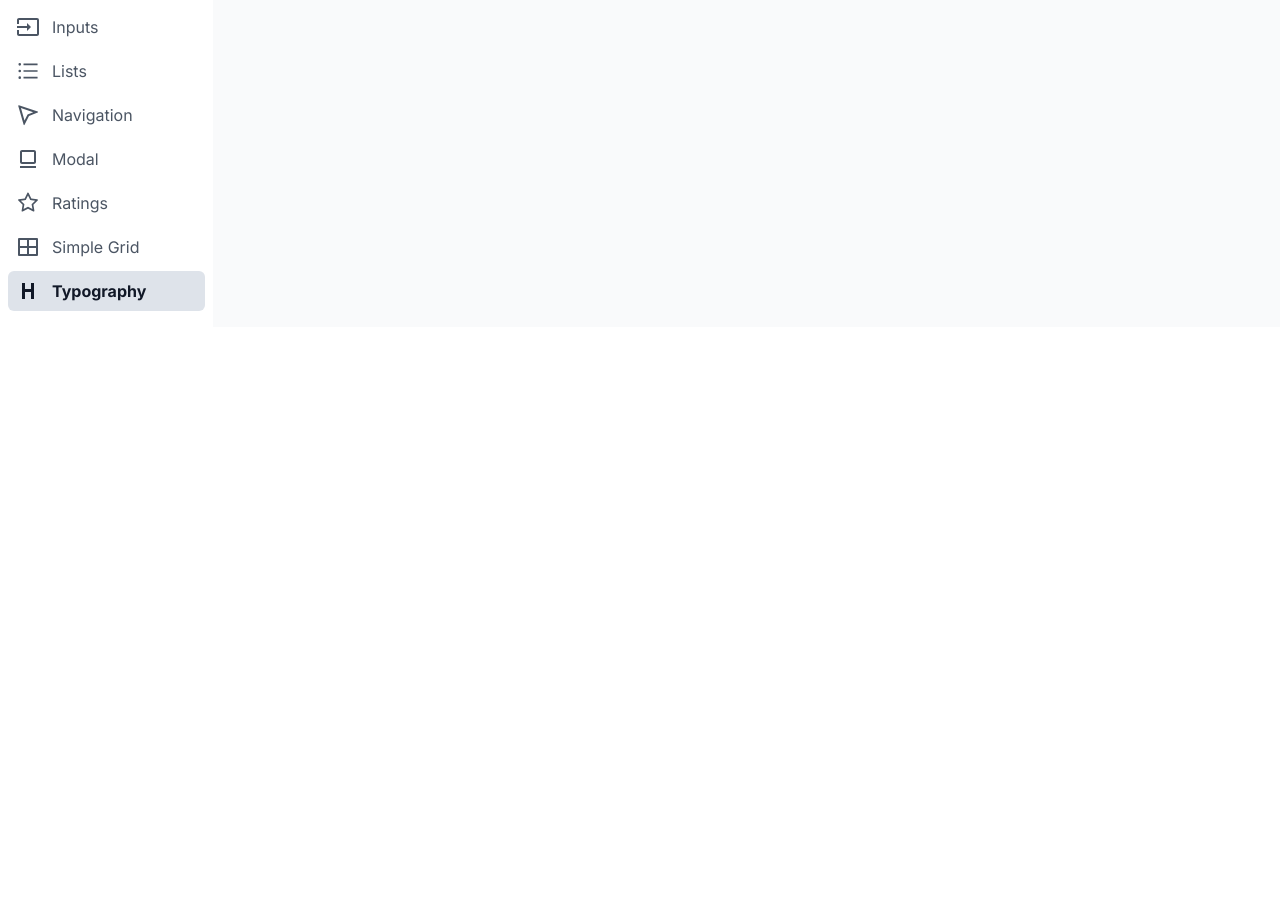
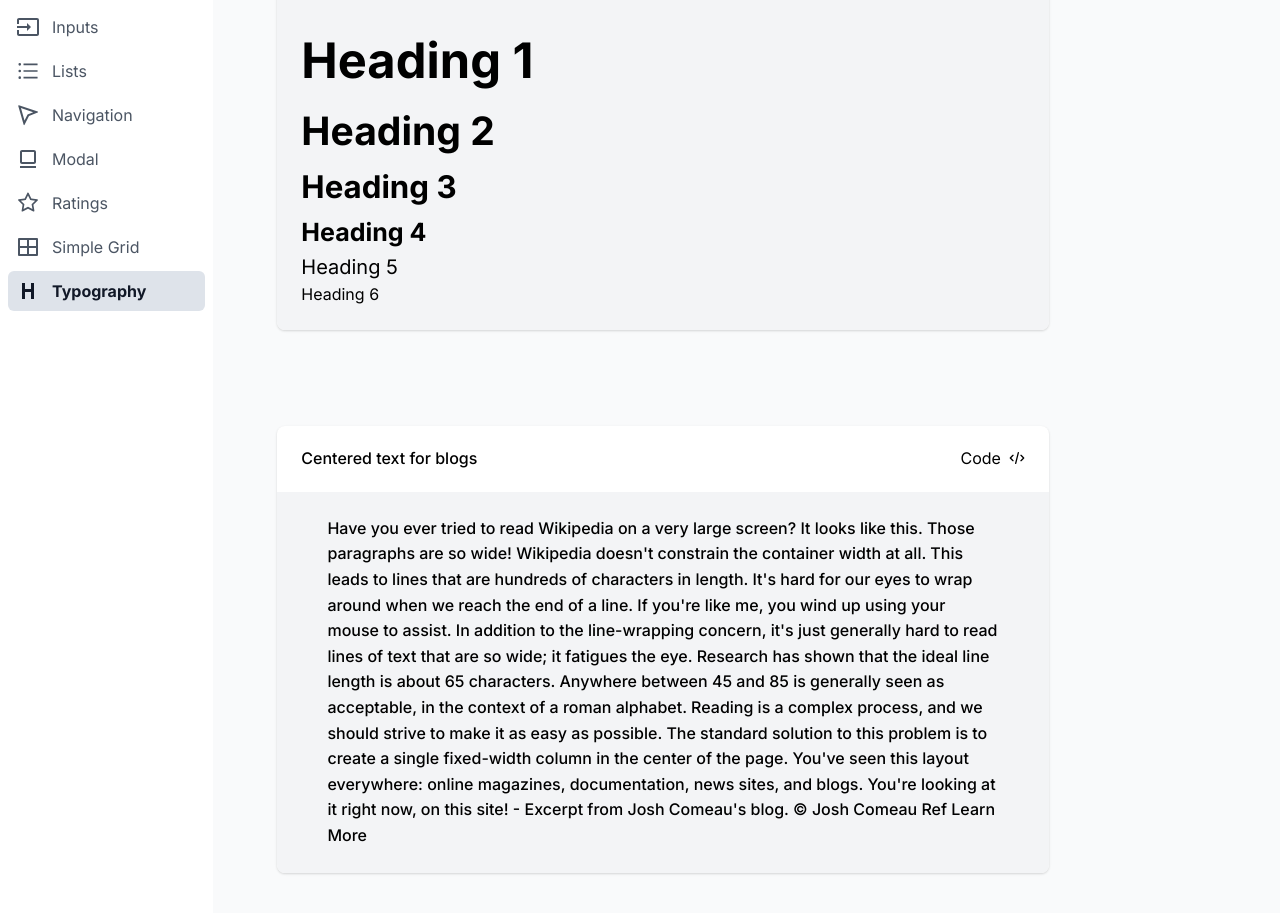
Before and after one commit to OmkarK45/component-lib, a React (Create React App) app: page /typography in a window 1280 px wide. Shown: the part 341-1254 px from the top of the page. Before the commit the page ends 800 px from the top, so only its background shows below. Built offline with nearby package versions, Linux system fonts and the light colour scheme.

Commit message:
Added typography

```diff
--- a/src/App.js
+++ b/src/App.js
@@ -13,6 +13,8 @@ import {
   NavigationWrapper,
   ModalWrapper,
   RatingsWrapper,
+  GridWrapper,
+  TypographyWrapper,
 } from "./lib"
 
 export default function App() {
@@ -127,6 +129,24 @@ export default function App() {
                 </Wrapper>
               )}
             />
+            <Route
+              path="/simple-grid"
+              exact
+              render={(routeProps) => (
+                <Wrapper>
+                  <GridWrapper />
+                </Wrapper>
+              )}
+            />
+            <Route
+              path="/typography"
+              exact
+              render={(routeProps) => (
+                <Wrapper>
+                  <TypographyWrapper />
+                </Wrapper>
+              )}
+            />
           </Layout>
         </Switch>
       </Router>
--- /dev/null
+++ b/src/lib/Grid/Grid.jsx
@@ -0,0 +1,4 @@
+import "./Grid.scss"
+export function HalfGrid() {
+  return <>coming soon...</>
+}
--- /dev/null
+++ b/src/lib/Grid/Grid.scss
@@ -0,0 +1,6 @@
+.d-grid {
+  display: grid;
+}
+.grid-half {
+  grid-template-columns: 1fr 1fr;
+}
--- /dev/null
+++ b/src/lib/Grid/GridWrapper.jsx
@@ -0,0 +1,16 @@
+import { ComponentHolder, SectionHeader } from "@components"
+import { HalfGrid } from "./Grid"
+
+export default function GridWrapper() {
+  return (
+    <div>
+      <SectionHeader
+        title="Grid"
+        description="One of the most important components. Grids are used for putting"
+      />
+      <ComponentHolder title="50-50 Layout">
+        <HalfGrid />
+      </ComponentHolder>
+    </div>
+  )
+}
--- /dev/null
+++ b/src/lib/Typography/Typography.jsx
@@ -0,0 +1,38 @@
+import "./Typography.scss"
+export function Headings() {
+  return (
+    <div>
+      <h1 className="heading-xl">Heading 1</h1>
+      <h2 className="heading-lg">Heading 2</h2>
+      <h3 className="heading-md">Heading 3</h3>
+      <h4 className="heading-sm">Heading 4</h4>
+      <h5 className="heading-xs">Heading 5</h5>
+      <h6>Heading 6</h6>
+    </div>
+  )
+}
+
+export default function BlogParagraph() {
+  return (
+    <div>
+      <p className="blog">
+        Have you ever tried to read Wikipedia on a very large screen? It looks
+        like this. Those paragraphs are so wide! Wikipedia doesn't constrain the
+        container width at all. This leads to lines that are hundreds of
+        characters in length. It's hard for our eyes to wrap around when we
+        reach the end of a line. If you're like me, you wind up using your mouse
+        to assist. In addition to the line-wrapping concern, it's just generally
+        hard to read lines of text that are so wide; it fatigues the eye.
+        Research has shown that the ideal line length is about 65 characters.
+        Anywhere between 45 and 85 is generally seen as acceptable, in the
+        context of a roman alphabet. Reading is a complex process, and we should
+        strive to make it as easy as possible. The standard solution to this
+        problem is to create a single fixed-width column in the center of the
+        page. You've seen this layout everywhere: online magazines,
+        documentation, news sites, and blogs. You're looking at it right now, on
+        this site! - Excerpt from Josh Comeau's blog. &copy; Josh Comeau Ref{" "}
+        <a href="https://www.joshwcomeau.com/css/full-bleed/">Learn More</a>
+      </p>
+    </div>
+  )
+}
--- /dev/null
+++ b/src/lib/Typography/Typography.scss
@@ -0,0 +1,29 @@
+.heading-xl {
+  margin-top: 0;
+  font-size: 3.052rem;
+}
+
+.heading-lg {
+  font-size: 2.441rem;
+}
+
+.heading-md {
+  font-size: 1.953rem;
+}
+
+.heading-sm {
+  font-size: 1.563rem;
+}
+
+.heading-xs {
+  font-size: 1.25rem;
+}
+
+small,
+.text_small {
+  font-size: 0.8rem;
+}
+.blog {
+  margin: 0 auto;
+  max-width: 65ch;
+}
--- /dev/null
+++ b/src/lib/Typography/TypographyWrapper.jsx
@@ -0,0 +1,19 @@
+import { ComponentHolder, SectionHeader } from "@components"
+import BlogParagraph, { Headings } from "./Typography"
+
+export default function TypographyWrapper() {
+  return (
+    <div>
+      <SectionHeader
+        title="Typography"
+        description="One of the crucial aspect when it comes to readability and accessibility. Typography looks like a simple topic but many websites miss the trick."
+      />
+      <ComponentHolder title="Heading Variations" code={"button-solid"}>
+        <Headings />
+      </ComponentHolder>
+      <ComponentHolder title="Centered text for blogs" code={"button-solid"}>
+        <BlogParagraph />
+      </ComponentHolder>
+    </div>
+  )
+}
--- a/src/lib/index.js
+++ b/src/lib/index.js
@@ -10,3 +10,5 @@ export { default as ListsWrapper } from "./Lists/ListsWrapper"
 export { default as NavigationWrapper } from "./Navigation/NavigationWrapper"
 export { default as ModalWrapper } from "./Modal/ModalWrapper"
 export { default as RatingsWrapper } from "./Ratings/RatingsWrapper"
+export { default as GridWrapper } from "./Grid/GridWrapper"
+export { default as TypographyWrapper } from "./Typography/TypographyWrapper"
```
